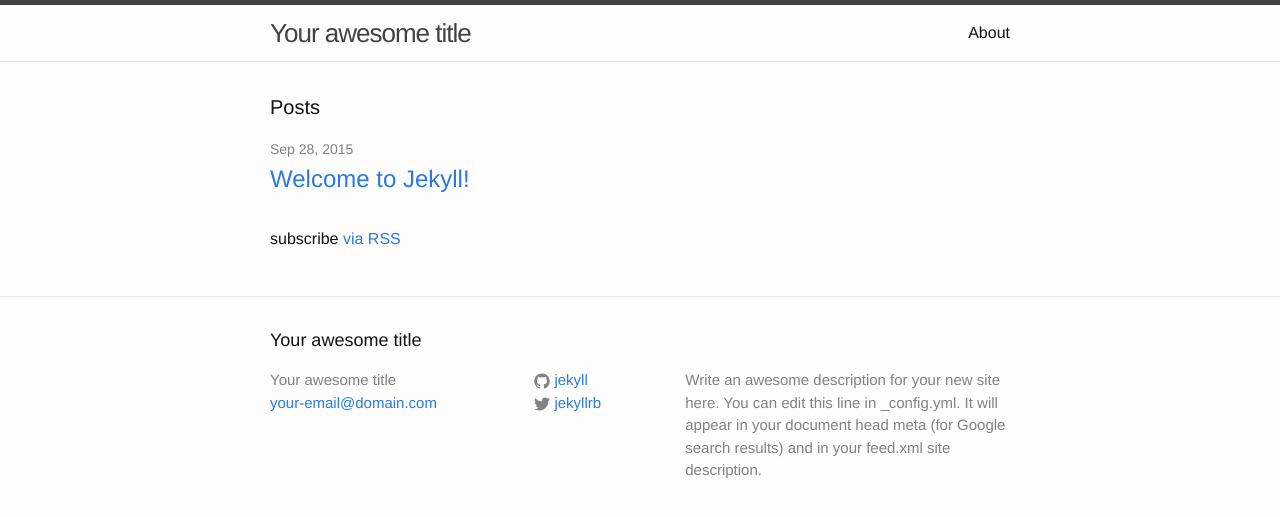
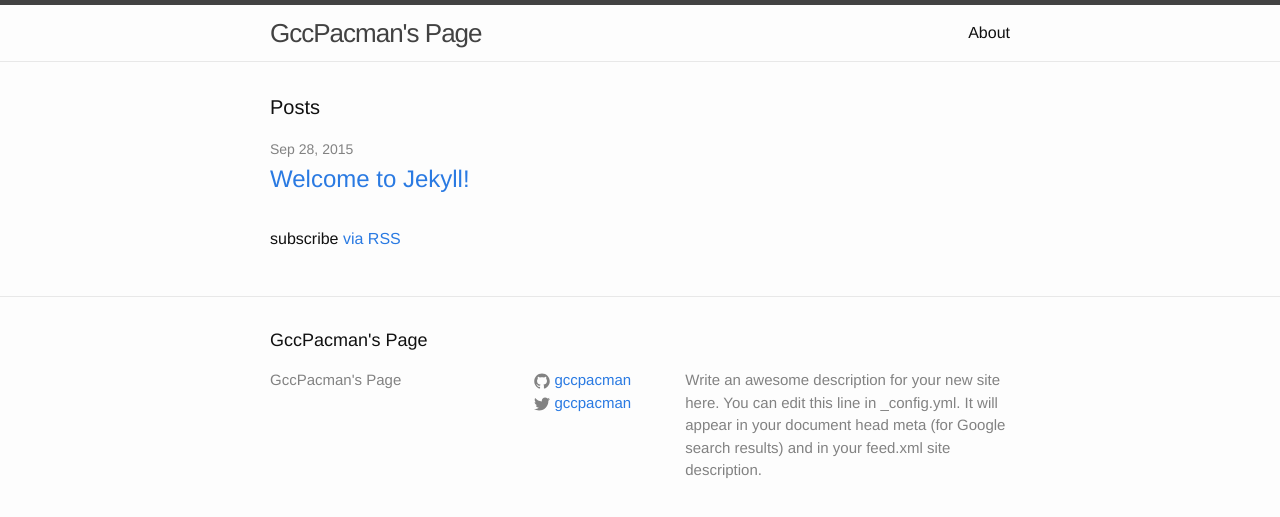
Before and after one commit to node404/jekyll-page, a Jekyll site: the page built from index.html, in a window 1280 px wide. Shown: the top 517 px of the page. Built offline with Jekyll 4.4.1, drawn with Linux system fonts in a browser that asks for light colours; Markdown is read by kramdown in place of the engine named in the settings.

Commit message:
update config

```diff
--- a/_config.yml
+++ b/_config.yml
@@ -1,14 +1,14 @@
 # Site settings
-title: Your awesome title
-email: your-email@domain.com
+title: GccPacman's Page
+email:
 description: > # this means to ignore newlines until "baseurl:"
   Write an awesome description for your new site here. You can edit this
   line in _config.yml. It will appear in your document head meta (for
   Google search results) and in your feed.xml site description.
 baseurl: "" # the subpath of your site, e.g. /blog/
-url: "http://yourdomain.com" # the base hostname & protocol for your site
-twitter_username: jekyllrb
-github_username:  jekyll
+url: "http://gccpacman.github.io" # the base hostname & protocol for your site
+twitter_username: gccpacman
+github_username: gccpacman
 
 # Build settings
-markdown: kramdown
+markdown: redcarpet
```
